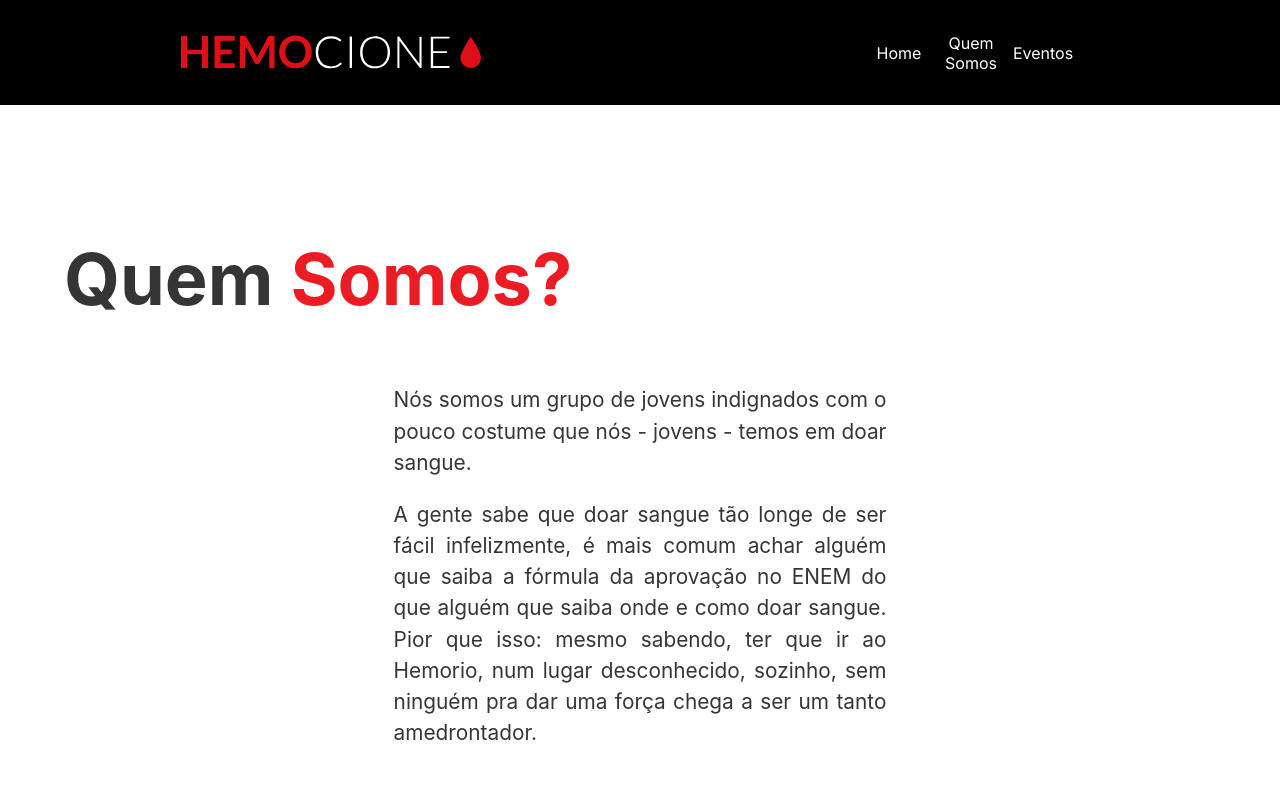
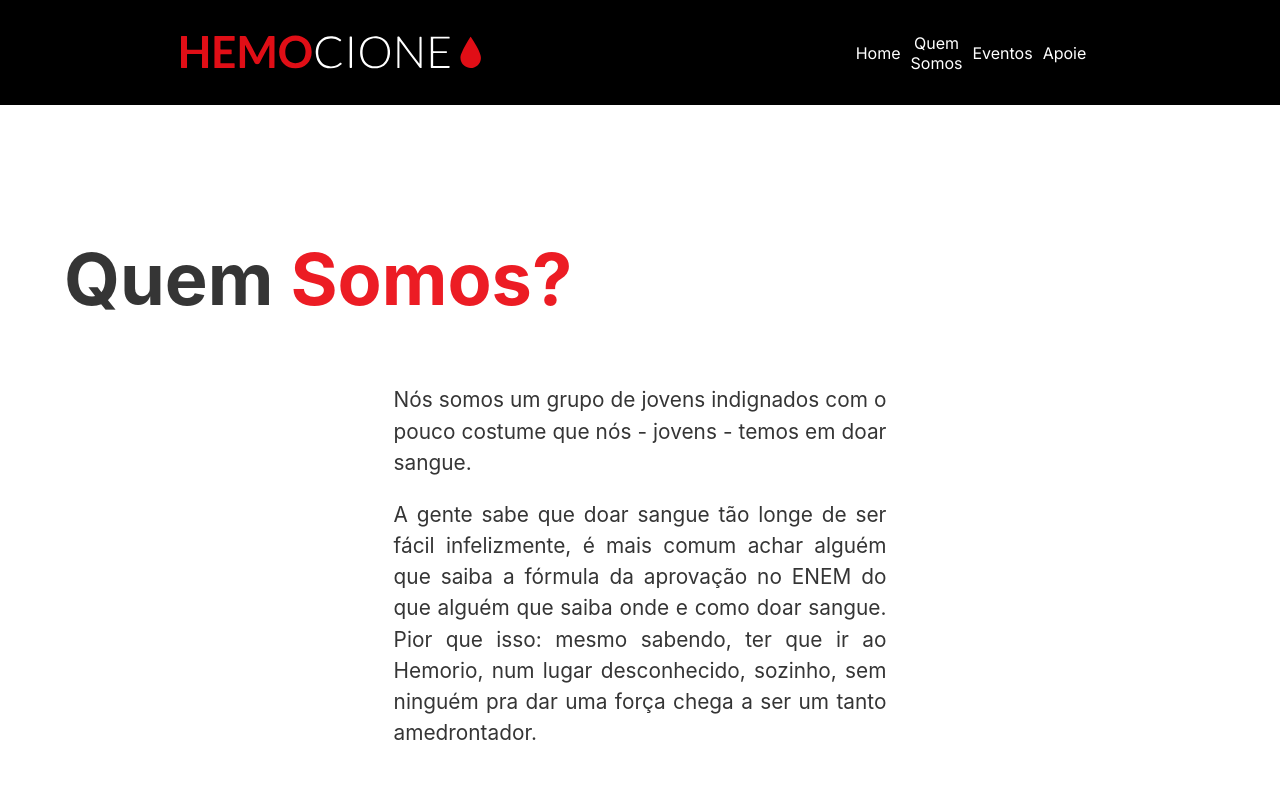
Before and after one commit to Hemocione/hemocione-frontend, a Next.js app: page /who in a window 1280 px wide. Shown: the top 800 px of the page. Built offline with nearby package versions, Linux system fonts and the light colour scheme.

Commit message:
feat: add missing menu item (#33)

```diff
--- a/components/MenuItems/MenuItems.jsx
+++ b/components/MenuItems/MenuItems.jsx
@@ -7,6 +7,7 @@ const MenuItems = () => (
     <MenuItem link='/who' text='Quem Somos' />
     {/* <MenuItem external link='https://loja.hemocione.com.br/' text='Loja' /> */}
     <MenuItem external link='https://eventos.hemocione.com.br' text='Eventos' />
+    <MenuItem external link='https://apoie.hemocione.com.br' text='Apoie' />
     {/* <MenuItem external link={process.env.NEXT_PUBLIC_COMPETITIONS} text='Competições' /> */}
   </ul>
 )
```
